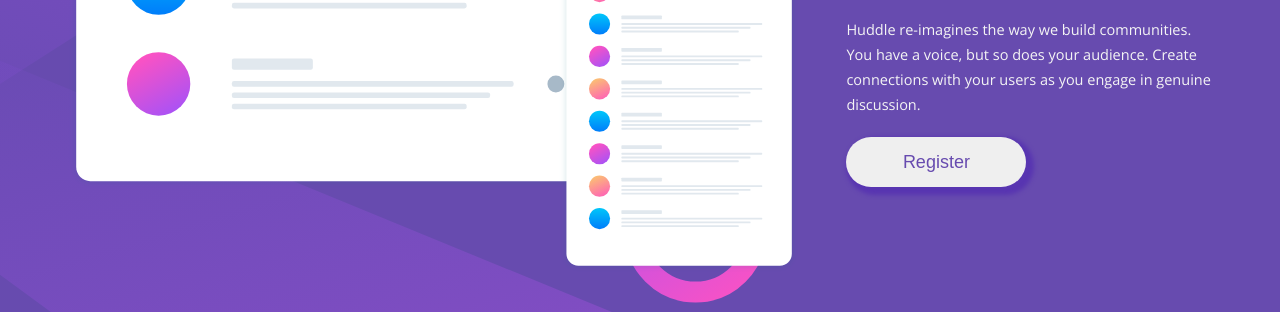
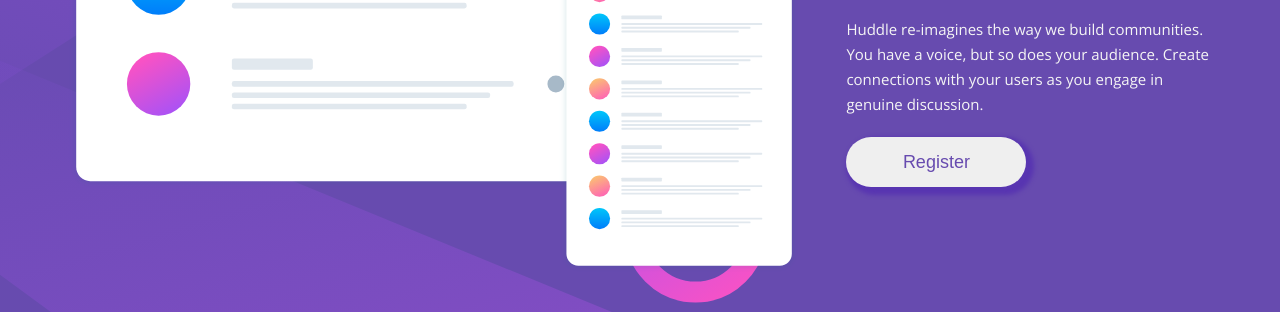
Before and after one commit to Kodi-ezike/huddle-intro, a plain HTML site: page index.html in a window 1280 px wide. Shown: the part 463-775 px from the top of the page. Drawn offline with nearby package versions, Linux system fonts and the light colour scheme.

Commit message:
Update style.css

```diff
--- a/style.css
+++ b/style.css
@@ -43,7 +43,7 @@ h1{
 .small-text{
     margin-top: 20px;
     line-height: 25px;
-    font-size: 14.5px;
+    font-size: 15px;
     color: whitesmoke;
 }
 button{
```
